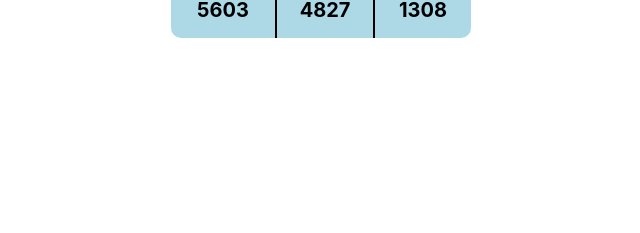
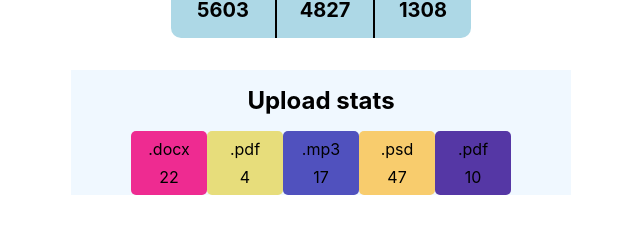
Before and after one commit to inhamostova/react-01-components, a React (Create React App) app: page / in a window 1280 px wide. Shown: the part 295-528 px from the top of the page, without its empty margins (319-959 px from the left). Built offline with nearby package versions, Linux system fonts and the light colour scheme.

Commit message:
add second task(Statistics component)

```diff
--- a/src/components/App.jsx
+++ b/src/components/App.jsx
@@ -1,11 +1,14 @@
-import { Profile } from "./Profile/Profile";
+import { Profile } from './Profile/Profile';
+import { Statistics } from './Statistics/Statistics';
 
 import user from '../user.json';
+import data from '../data.json';
 
 export const App = () => {
   return (
     <>
-      <Profile user={ user } />
+      <Profile user={user} />
+      <Statistics title="Upload stats" stats={data} />
     </>
   );
 };
--- /dev/null
+++ b/src/components/Statistics/Statistics.jsx
@@ -0,0 +1,30 @@
+import PropTypes from 'prop-types';
+import { Section, Title, StatList, StatListItem } from './Statistics.styled';
+
+export const Statistics = ({ title, stats }) => {
+  return (
+    <Section>
+      {title && <Title>{title}</Title>}
+
+      <StatList>
+        {stats.map(({ id, label, percentage }) => (
+          <StatListItem key={id}>
+            <span>{label}</span>
+            <span>{percentage}</span>
+          </StatListItem>
+        ))}
+      </StatList>
+    </Section>
+  );
+};
+
+Statistics.propTypes = {
+  title: PropTypes.string,
+  stats: PropTypes.arrayOf(
+    PropTypes.exact({
+      id: PropTypes.string.isRequired,
+      label: PropTypes.string.isRequired,
+      percentage: PropTypes.number.isRequired,
+    }).isRequired
+  ).isRequired,
+};
--- /dev/null
+++ b/src/components/Statistics/Statistics.styled.jsx
@@ -0,0 +1,44 @@
+import styled from '@emotion/styled';
+
+export const Section = styled.section`
+  margin: 32px auto;
+  width: 500px;
+
+  background-color: aliceblue;
+`;
+
+export const Title = styled.h2`
+  width: 100%;
+  margin: 0;
+  padding: 16px 0;
+  text-align: center;
+`;
+
+export const StatList = styled.ul`
+  display: flex;
+  justify-content: center;
+  list-style-type: none;
+  margin: 0;
+  padding: 0;
+`;
+
+export const StatListItem = styled.li`
+  flex-basis: 60px;
+  display: flex;
+  flex-direction: column;
+  gap: 8px;
+  align-items: center;
+  padding: 8px;
+
+  background-color: ${getRandomHexColor};
+  border-radius: 5px;
+`;
+
+function getRandomHexColor() {
+  return (
+    '#' +
+    Math.floor(Math.random() * 16777215)
+      .toString(16)
+      .padStart(6, '0')
+  );
+}
--- /dev/null
+++ b/src/data.json
@@ -0,0 +1,7 @@
+[
+  { "id": "id-1", "label": ".docx", "percentage": 22 },
+  { "id": "id-2", "label": ".pdf", "percentage": 4 },
+  { "id": "id-3", "label": ".mp3", "percentage": 17 },
+  { "id": "id-4", "label": ".psd", "percentage": 47 },
+  { "id": "id-5", "label": ".pdf", "percentage": 10 }
+]
```
